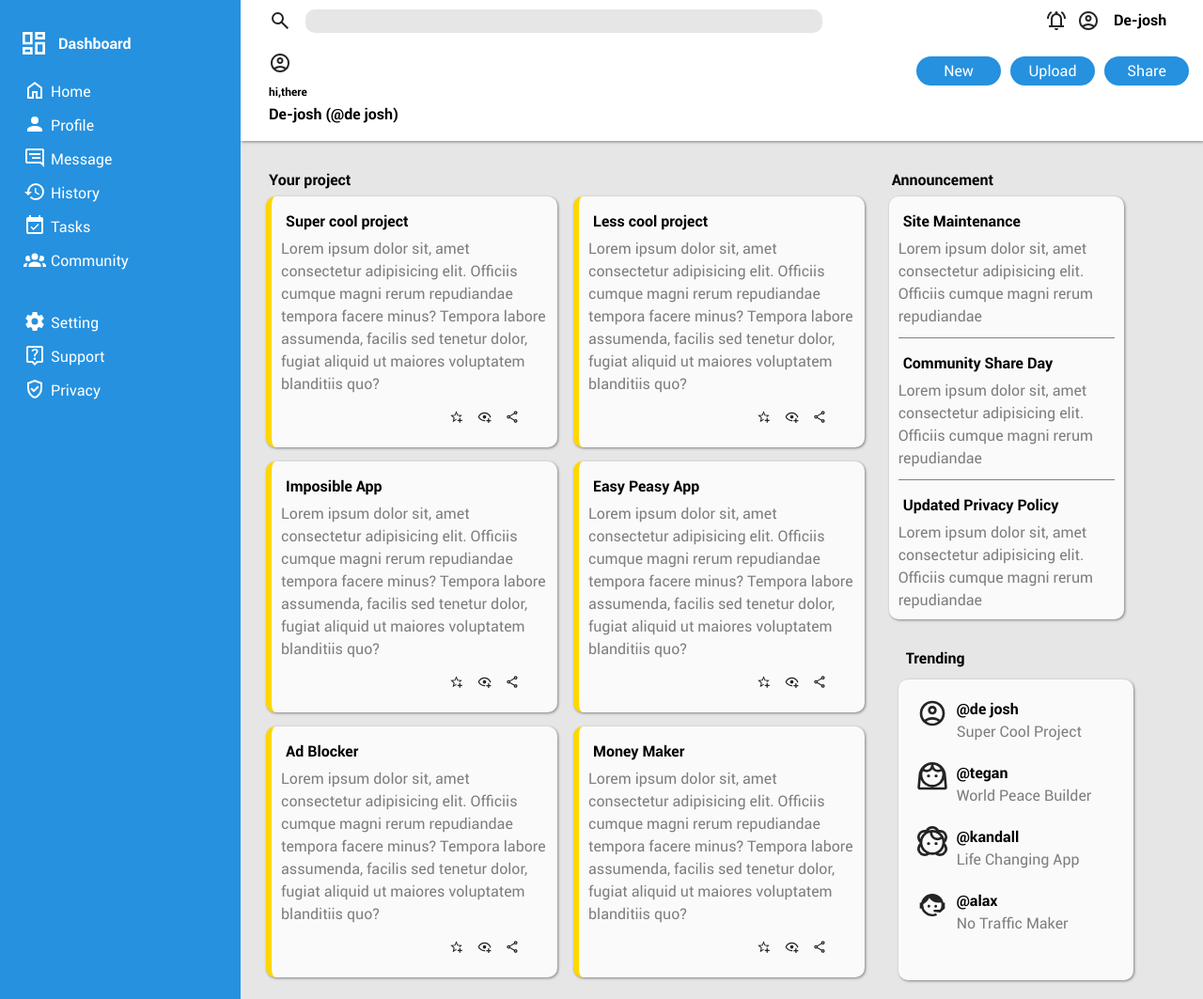
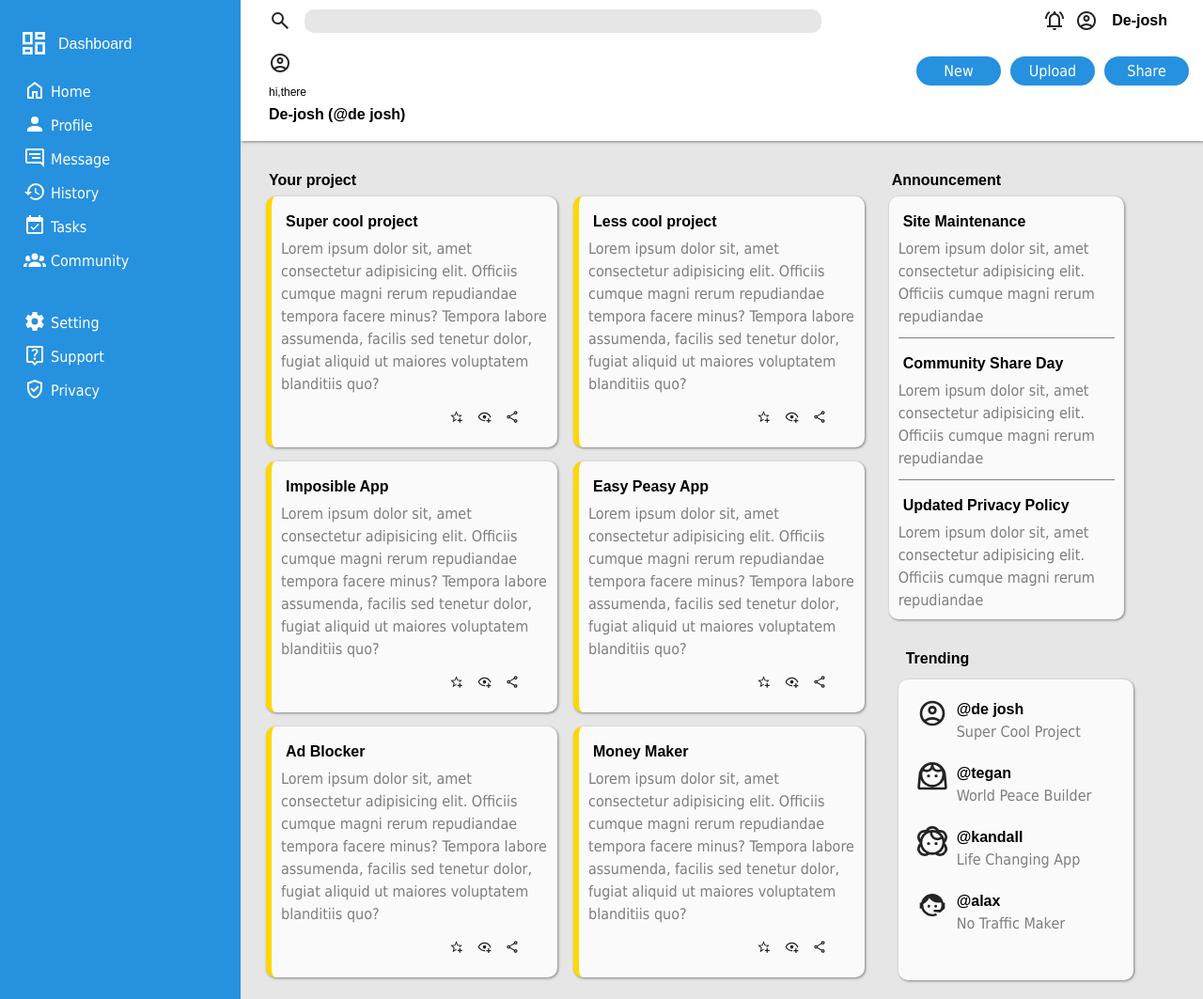
Before and after one commit to Dejosh055/TOP-Admin-Dashboard-Project, a plain HTML site: page index.html in a window 1280 px wide. Shown: the top 1063 px of the page at 94% size. Drawn offline with Linux system fonts and the light colour scheme.

Commit message:
add backup font to the imported fonts

```diff
--- a/style.css
+++ b/style.css
@@ -16,8 +16,8 @@
     --card-head-text-box-shadow: 1px 1px 3px gray;
     --body-text: 1rem;
     --card-body-text: clamp(1rem, (0.75+1.5vw), 2rem);
-    --head-text-font: Roboto-bold;
-    --body-text-font: Roboto;
+    --head-text-font:sans-serif;
+    --body-text-font:Tahoma;
     --card-border: 6px solid gold;
     --card-text-color: rgb(126, 126, 126);
     --dark-icon-color: rgb(36, 36, 36);
@@ -50,6 +50,7 @@ ul,
 li {
     padding: 0;
     margin: 0;
+
 }
 
 h1,
@@ -88,14 +89,15 @@ ol[role="list"] {
 }
 
 .cards h1 {
-    font-family: var(--head-text-font,roboto-bold);
+    font-family: var(--head-text-font);
     font-size: var(--card-head-text);
+    font-weight: bold;
 }
 
 .cards p {
     font-family: var(--body-text-font,Roboto);
     font-size: var(--card-body-text);
-    font-weight: lighter;
+    font-weight:200;
     color: var(--card-text-color);
     letter-spacing: 0px;
 }
@@ -201,7 +203,8 @@ input {
 
 .header-components h1 {
     font-size: var(--card-head-text);
-    font-family: var(--head-text-font,roboto-bold);
+    font-family: var(--head-text-font,);
+    font-weight: bold;
 }
 
 .profile-details>span+h1 {
@@ -212,6 +215,7 @@ input {
 .profile-details :nth-child(3) {
     font-size: var(--card-head-text);
     font-family: var(--head-text-font,roboto-bold);
+    font-weight: bold;
 }
 
 
@@ -306,6 +310,7 @@ main {
     font-family: var(--head-text-font,roboto-bold);
     font-size: var(--card-head-text);
     margin: 5px;
+    font-weight: bold;
 }
 
 .main-content {
@@ -316,13 +321,14 @@ main {
 
 .announcement {
     grid-column: 2/2;
-    grid-row: 1/2;
+    grid-row: 1/2;;
 }
 
 .announcement h1 {
     font-family: var(--head-text-font,roboto-bold);
     font-size: var(--card-head-text);
     margin: 5px;
+    font-weight: bold;
 }
 
 .announcement>h1+.cards {
@@ -347,6 +353,7 @@ main {
 .trending h1 {
     font-family: var(--head-text-font,roboto-bold);
     font-size: var(--card-head-text);
+    font-weight: bold;
 }
 
 .announcement-2 {
```
